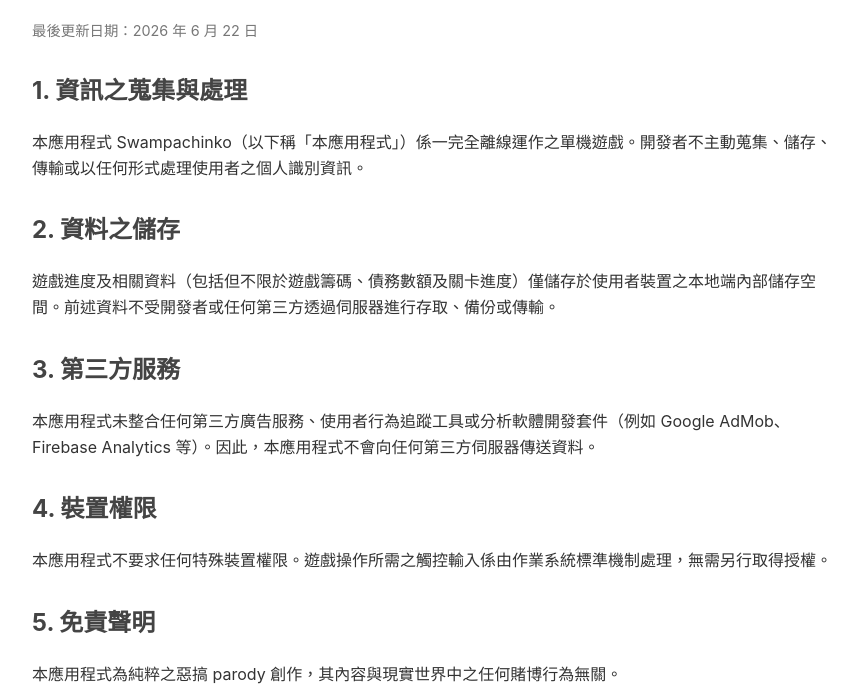
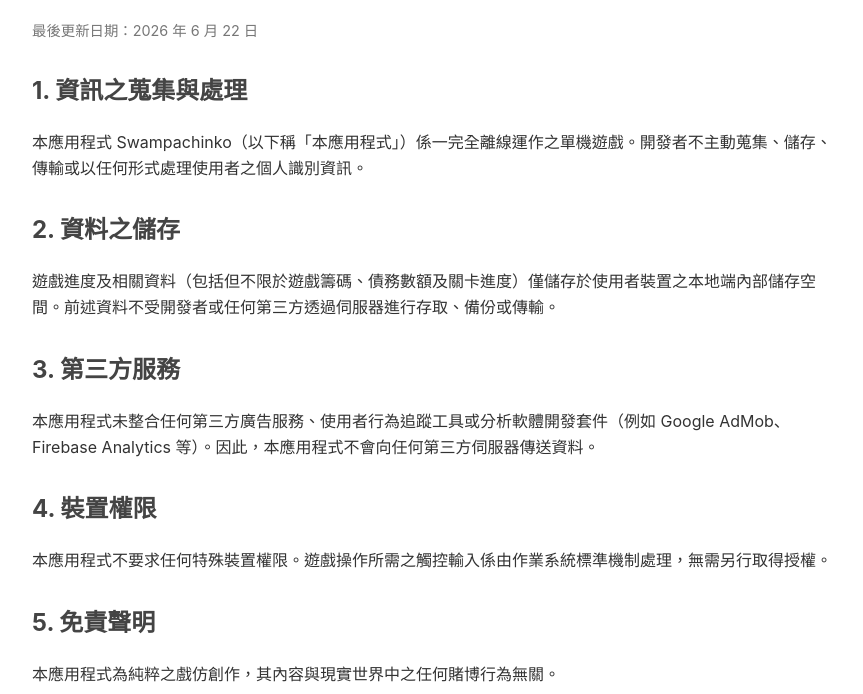
Before and after one commit to sysheng17/SWAMPACHINKO, a plain HTML site: page index.html in a window 1280 px wide. Shown: the part 106-800 px from the top of the page, without its empty margins (208-1071 px from the left). Drawn offline with Linux system fonts and the light colour scheme.

Commit message:
Add files via upload

```diff
--- a/index.html
+++ b/index.html
@@ -38,7 +38,7 @@
     <p>本應用程式不要求任何特殊裝置權限。遊戲操作所需之觸控輸入係由作業系統標準機制處理，無需另行取得授權。</p>
 
     <h2>5. 免責聲明</h2>
-    <p>本應用程式為純粹之惡搞 parody 創作，其內容與現實世界中之任何賭博行為無關。</p>
+    <p>本應用程式為純粹之戲仿創作，其內容與現實世界中之任何賭博行為無關。</p>
 
     <h2>6. 聯絡方式</h2>
     <div class="contact">
```
